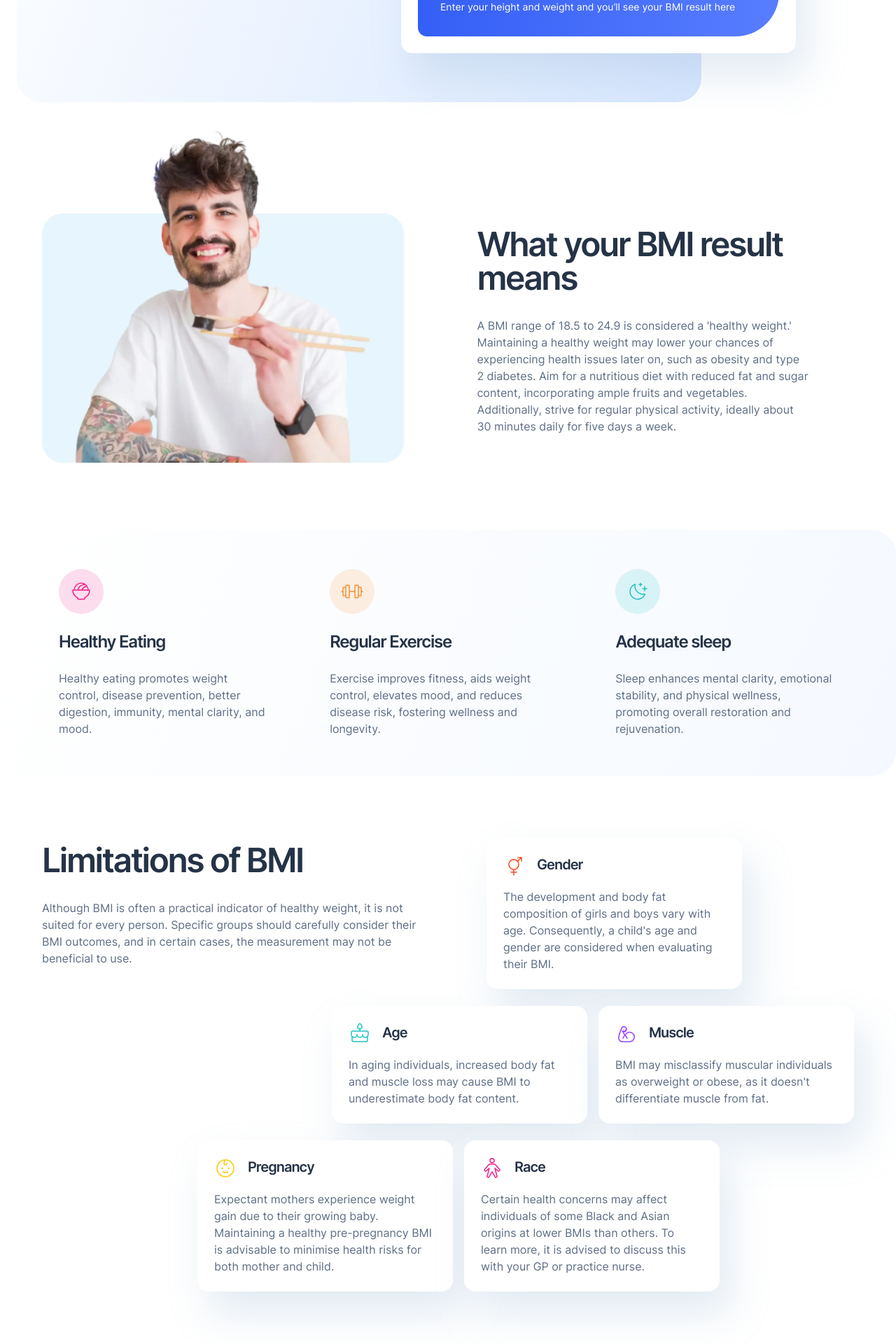
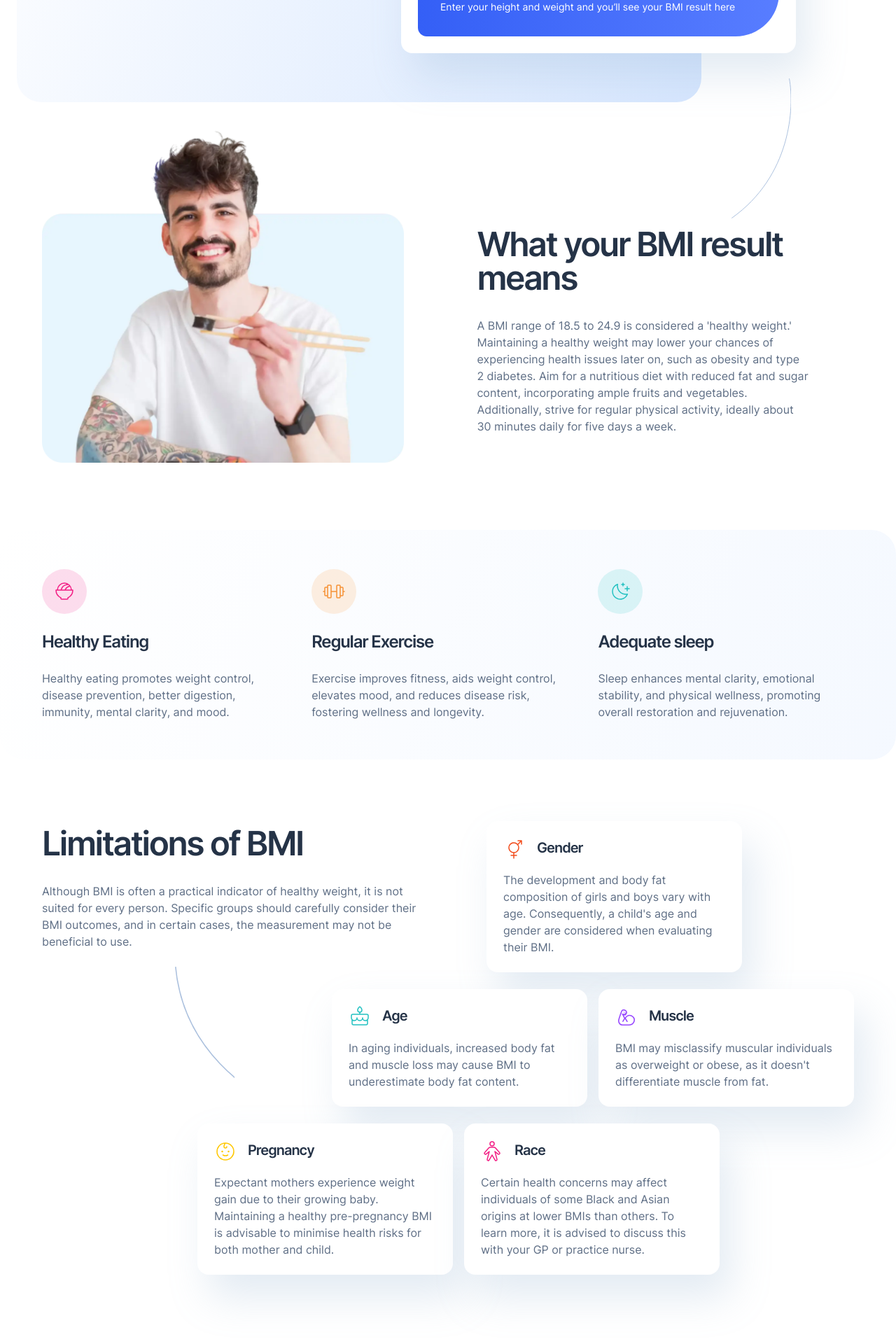
Before and after one commit to solvman/bmi-calculator, a React (Vite) app: page / in a window 1280 px wide. Shown: the part 494-2414 px from the top of the page at 70% size. Built offline with nearby package versions, Linux system fonts and the light colour scheme.

Commit message:
Add patterns

```diff
--- a/src/components/Limitations/Limitations.tsx
+++ b/src/components/Limitations/Limitations.tsx
@@ -3,19 +3,19 @@ import LimitationCard from "../LimitationCard";
 
 const Limitations = () => {
   return (
-    <section className="mb-24 ml-5 mr-7 mt-16 max-w-[1160px] sm:mx-10 sm:my-24 lg:mx-auto">
+    <section className="lg:before:bg-pattern-right relative mb-24 ml-5 mr-7 mt-16 max-w-[1160px] sm:mx-10 sm:my-24 lg:mx-auto lg:before:absolute lg:before:left-[190px] lg:before:top-[200px] lg:before:h-[200px] lg:before:w-[85px] lg:before:bg-cover">
       <div className="mb-14 flex flex-col gap-y-8 text-center lg:text-left">
         <h2 className="text-3xl font-semibold leading-8 tracking-tighter text-gunmetal lg:text-5xl">
           Limitations of BMI
         </h2>
-        <p className="text-dark-electric-blueBlue text-base font-normal leading-normal lg:max-w-[564px]">
+        <p className="text-dark-electric-blueBlue text-base font-normal leading-normal lg:w-[47%] lg:max-w-[564px]">
           Although BMI is often a practical indicator of healthy weight, it is
           not suited for every person. Specific groups should carefully consider
           their BMI outcomes, and in certain cases, the measurement may not be
           beneficial to use.
         </p>
       </div>
-      <div className="lg:grid-cols-cards flex flex-col gap-y-4 sm:grid sm:grid-cols-4 sm:gap-x-4 sm:gap-y-6 lg:-mt-60 lg:justify-end">
+      <div className="flex flex-col gap-y-4 sm:grid sm:grid-cols-4 sm:gap-x-4 sm:gap-y-6 lg:-mt-60 lg:grid-cols-cards lg:justify-end">
         {limitationCards.map((card) => (
           <LimitationCard key={card.id} data={card} />
         ))}
--- a/src/components/Result/Result.tsx
+++ b/src/components/Result/Result.tsx
@@ -2,7 +2,7 @@ import image from "../../assets/images/image-man-eating.webp";
 
 const Result = () => {
   return (
-    <section className="mx-auto max-w-[1160px] pb-16 pt-12 sm:my-24 sm:flex sm:flex-row sm:items-center sm:p-0 lg:items-end">
+    <section className="lg:before:bg-pattern-left relative mx-auto max-w-[1160px] pb-16 pt-12 sm:my-24 sm:flex sm:flex-row sm:items-center sm:p-0 lg:items-end lg:before:absolute lg:before:-top-[60px] lg:before:right-[90px] lg:before:h-[200px] lg:before:w-[85px] lg:before:bg-cover">
       <div className="sm:w-1/2 sm:self-stretch">
         <img
           className="h-full sm:relative sm:object-cover md:right-[43px] lg:right-0"
--- a/src/components/TipCard/TipCard.tsx
+++ b/src/components/TipCard/TipCard.tsx
@@ -6,7 +6,7 @@ interface TipCardProps {
 
 function TipCard({ data }: TipCardProps) {
   return (
-    <div className="flex flex-col gap-y-6 px-6 md:m-0 md:flex-row md:items-center md:gap-x-10 lg:flex-col lg:items-start lg:gap-x-10">
+    <div className="flex flex-col gap-y-6 px-6 md:m-0 md:flex-row md:items-center md:gap-x-10 lg:flex-col lg:items-start lg:gap-x-10 lg:px-0">
       <img
         src={data.icon}
         alt="eating icon"
--- a/tailwind.config.js
+++ b/tailwind.config.js
@@ -26,6 +26,8 @@ export default {
         hero: "linear-gradient(290deg, #D6E6FE 0%, rgba(214, 252, 254, 0.00) 100%)",
         outcomes: "linear-gradient(90deg, #345FF6 0%, #587DFF 100%)",
         tips: "linear-gradient(290deg, rgba(214, 230, 254, 0.25) 0%, rgba(214, 252, 254, 0.00) 100%)",
+        "pattern-left": "url('/images/pattern-curved-line-left.svg')",
+        "pattern-right": "url('/images/pattern-curved-line-right.svg')",
       },
       letterSpacing: {
         "tight-xl": "-2.4px",
```
Also changed, not shown: public/images/pattern-curved-line-left.svg (added), public/images/pattern-curved-line-right.svg (added).
